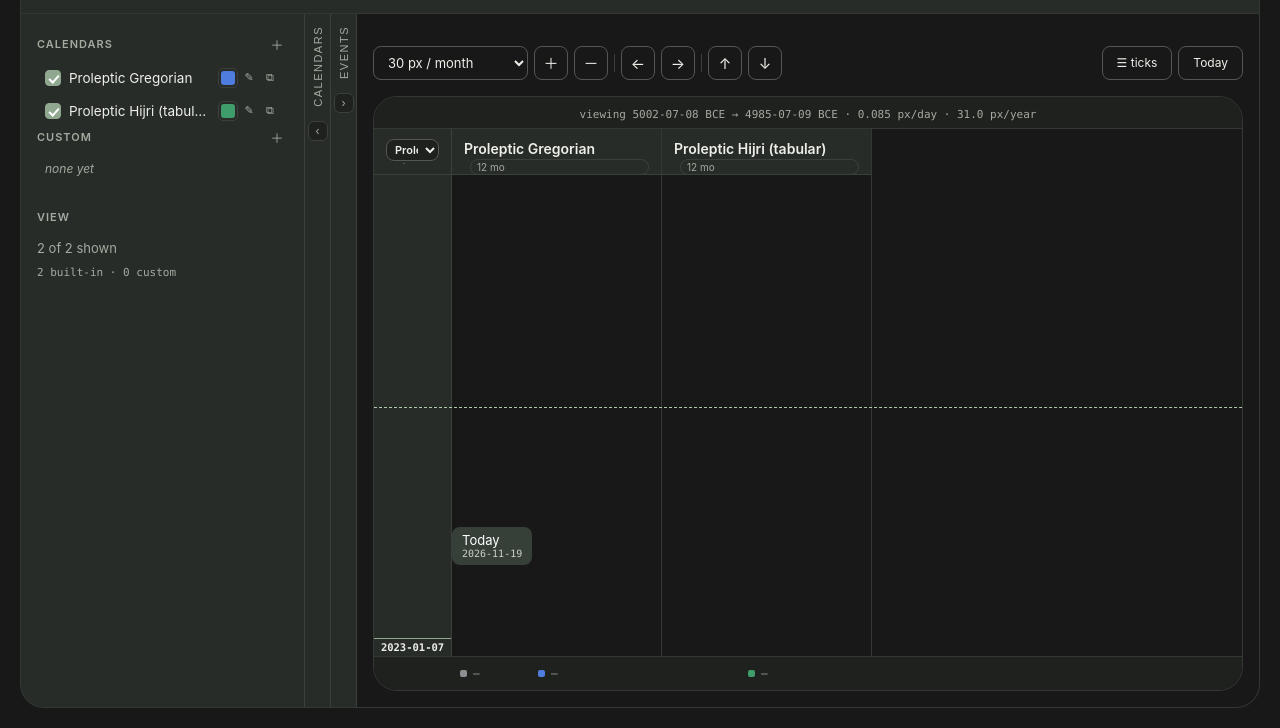
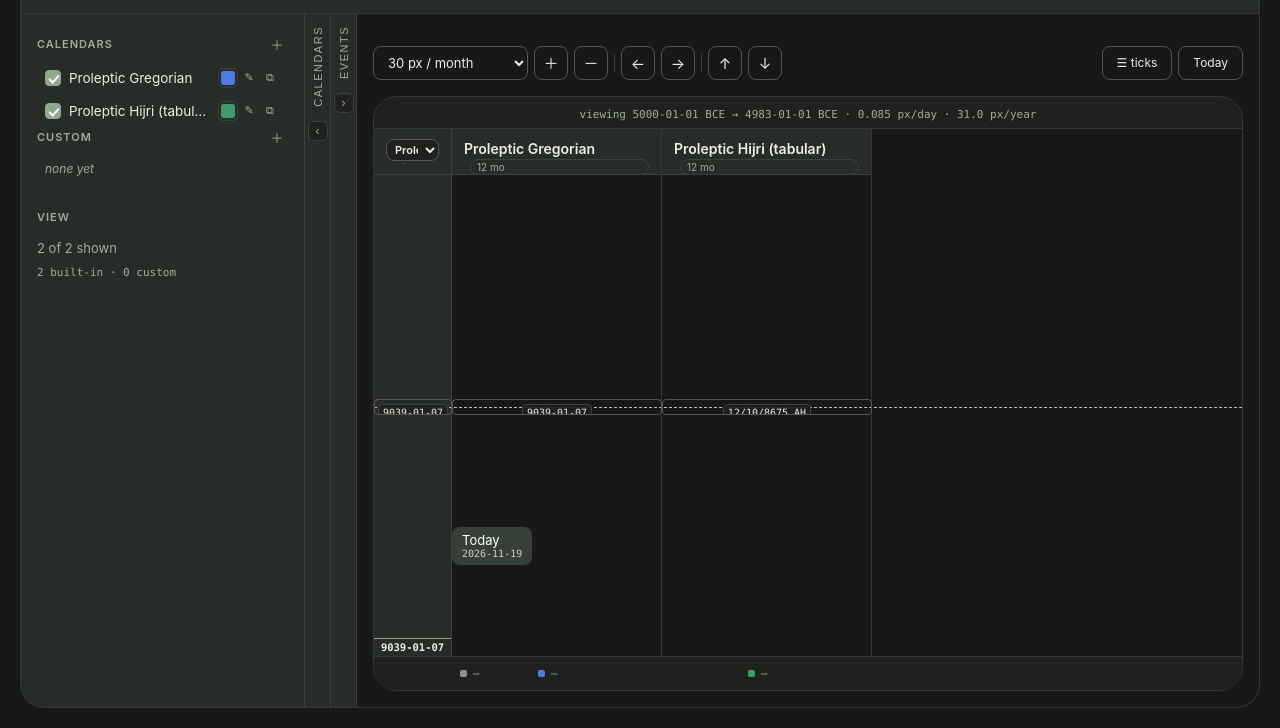
Before and after one commit to abenagainc/chronology-s, a plain HTML site: page index.html in a window 1280 px wide. Shown: the part 72-800 px from the top of the page. Drawn offline with Linux system fonts and the light colour scheme.

Commit message:
geometry rework checkpoint 1: one coordinate space, crosshair, ruler, marks
- delete bodyOffset(): it returned a scroll-CONTENT value while ~10 call sites
  treated it as VIEWPORT, so every conversion was off by a scroll position.
  Replaced with an explicit model: day2px/px2day (content<->day) plus
  contentToView/viewToContent. No other code reads scrollTop to derive a day.
- crosshair was at 217,728px (far off-screen): placeCrosshair was passed
  scrollTop+halfHeight as a VIEWPORT top. Now clientHeight/2.
- crosshair bubbles were 218,009px tall (a band over the columns) because they
  lived in #vt-inner and inherited its height. Moved to #vt-scroll's viewport
  layer, height auto/max 40px.
- ruler had 0 tick lines: it only emitted labels. It now uses the same mark set
  as the columns, ticks and labels.
- marks were generated for the wrong window (0 in view, 80 existing off-screen)
  because the year bound used MAXY_DATA=ceil(DAY_BOT/365.2425): DAY_BOT is a day
  INDEX (822), so that gave 3 and yEnd<yStart meant the loop never ran.
- marks regenerate on scroll (the scroll handler never re-rendered).
- timeline.js gets a cache-buster; it had none, so tests and Abe were both
  looking at stale code.

KNOWN BROKEN, deliberately left: zoom presets/Today do not reliably move
scrollTop (render() + the scroll handler reset it). A SELF_SCROLL guard was
tried, made it worse, and is reverted. Recorded in docs/batch5.md with the
position-based test that must be written before another attempt.

```diff
--- a/cal/styles.css
+++ b/cal/styles.css
@@ -285,16 +285,18 @@ h2 { font-size: .95rem; margin: 0; }
 .legend .cxv { font-family: var(--mono); font-size: 11px; white-space: nowrap; }
 .legend .sw { width: 7px; height: 7px; border-radius: 2px; flex: 0 0 auto; }
 
-/* crosshair bubbles: one date per calendar, over its own column */
-.cross-bubbles { position: sticky; left: 0; z-index: 10; display: flex;
-                 pointer-events: none; transform: translateY(-50%); }
+/* crosshair bubbles: a thin strip ON the line, one date per calendar.
+   Lives in the VIEWPORT layer, so its height is its own content — never the
+   content height (which produced a 218,000px band). */
+.cross-bubbles { position: absolute; top: 0; left: 0; z-index: 10;
+                 display: flex; pointer-events: none;
+                 height: auto; max-height: 40px; overflow: hidden;
+                 transform: translateY(-50%); }
 .cross-bubbles .cb { flex: 0 0 auto; text-align: center; overflow: hidden; }
-.cross-bubbles .cbv, .cross-bubbles .cb-ruler {
-  font-family: var(--mono); font-size: 10px; color: var(--text);
-  background: #1e211eee; border: 1px solid var(--border); border-radius: 4px;
-  padding: 1px 4px; white-space: nowrap; display: inline-block; }
-.cross-bubbles .cb-ruler { font-weight: 700; background: var(--panel);
-  border-color: var(--border); min-width: 62px; }
+.cross-bubbles .cbv { display: inline-block; font-family: var(--mono); font-size: 10px;
+                      color: var(--text); background: #1e211eee;
+                      border: 1px solid var(--border); border-radius: 4px;
+                      padding: 1px 4px; white-space: nowrap; }
 
 /* ---------- drawer (calendar editor) ---------- */
 .scrim { position: fixed; inset: 0; background: rgba(0,0,0,.6); z-index: 40; }
--- a/cal/timeline.js
+++ b/cal/timeline.js
@@ -43,27 +43,44 @@
   const $ = id => document.getElementById(id);
   const sc = () => $('vt-scroll');
 
-  /* Vertical offset between the scroll-content origin and a column BODY.
-     Events are positioned inside `.col-body`, which sits below the column's
-     header — so content-coordinate y = BODY_OFFSET + day2px(day). The crosshair
-     is drawn in scroll-content coordinates, so every conversion must account
-     for this offset or events sit one header-height away from the crosshair. */
-  function bodyOffset() {
-    const s = sc();
-    const body = s.querySelector('.col-body');
-    if (!body) return 0;
-    return body.getBoundingClientRect().top - s.getBoundingClientRect().top + s.scrollTop;
-  }
-  const day2px = day => (day - DAY_TOP) * PPD;
-  const px2day = px => DAY_TOP + px / PPD;
-  /* SCROLL MODEL — the one place this is defined.
-     The scrollable content = the column BODY (the day range) + one header height,
-     because every column carries a 46px header ABOVE its body. Counting only the
-     day range left the bottom ~225px unreachable, so the crosshair (pinned to
-     the viewport centre) could never reach the last ticks. */
+  /* =====================================================================
+     THE COORDINATE MODEL — the only place it is defined.
+
+     ONE space: CONTENT. A day maps to a content-y via day2px(). Content-y is
+     measured from the TOP OF #vt-inner (the scrollable content), so content-y 0
+     is the first pixel you would see if scrolled to the very top.
+
+     Viewport-y = content-y - scrollTop + HEAD_H
+       (HEAD_H because the column bodies start one header below #vt-inner's top)
+
+     Nothing else in this file may call getBoundingClientRect or read
+     scrollTop to derive a day. Everything goes through:
+        day2px / px2day     content <-> day
+        contentToView()     content -> viewport
+        viewToContent()     viewport -> content
+     Previously bodyOffset() mixed the two spaces and ~10 call sites were wrong.
+     ===================================================================== */
   const HEAD_H = 46;
+  /* DIRECTION: +1 = past on top (later days further down), -1 = future on top.
+     The ONLY place the axis direction is expressed — every other function reads
+     it, so the timeline can be flipped without touching scroll/crosshair/events. */
+  let DIRECTION = 1;
+  const day2px = day => DIRECTION * (day - DAY_TOP) * PPD;
+  const px2day = px => DAY_TOP + DIRECTION * px / PPD;
+  const contentToView = (contentY) => contentY - sc().scrollTop + HEAD_H;
+  const viewToContent = (viewY) => viewY + sc().scrollTop - HEAD_H;
+
   const bodyH = () => DAYS_TOTAL * PPD;
   const scrollH = () => bodyH() + HEAD_H;
+
+  /* The visible window in DAY indices, with a margin so ticks appear just
+     before they scroll in. The single source for every mark generator. */
+  function visibleWindow(marginPx = 400) {
+    const s = sc();
+    const topContent = s.scrollTop - marginPx;
+    const botContent = s.scrollTop + (s.clientHeight || 600) + marginPx;
+    return { lo: px2day(topContent), hi: px2day(botContent) };
+  }
 
   /* Year step for the marks: the smallest step whose spacing is >= MIN_PX apart.
      Returns {step, majorEvery} where majorEvery is how many steps make a labelled
@@ -150,8 +167,8 @@
        converted to calendar dates before being used as a year bound. */
     const s = sc();
     const margin = 400;
-    const lo = px2day(s.scrollTop - margin - bodyOffset());
-    const hi = px2day(s.scrollTop + (s.clientHeight || 600) + margin - bodyOffset());
+    const lo = px2day(s.scrollTop - margin);
+    const hi = px2day(s.scrollTop + (s.clientHeight || 600) + margin);
     const inView = (day) => day >= lo && day <= hi;
     const loY = Math.min(dayToDate(lo, cal).y, dayToDate(hi, cal).y);
     const hiY = Math.max(dayToDate(lo, cal).y, dayToDate(hi, cal).y);
@@ -190,7 +207,9 @@
       const everyN = Math.max(1, Math.round(span / density));
       let i = 0;
       const yStart = Math.max(MINY, loY - span);
-      const yEnd = Math.min(MAXY, hiY + span);
+      /* bound by the DATA range. DAY_BOT is a day INDEX (822), not a year —
+         dividing it by 365 produced MAXY_DATA=3 and the loop never ran. */
+      const yEnd = Math.min(hiY + span, MAXY);
       const start = Math.ceil(yStart / span) * span;
       for (let y = start; y <= yEnd; y += span, i++) {
         const day = dateToDay(y, 1, 1, cal);
@@ -232,10 +251,15 @@
     const rb = document.createElement('div');
     rb.className = 'ruler-body';
     rb.style.height = H + 'px';
+    // the ruler draws the SAME marks as the columns — ticks AND labels
     for (const m of rulerMarks()) {
-      if (!m.label) continue;         // minor ticks get a line, not text
+      const t = document.createElement('div');
+      t.className = 'mark ' + m.tier;
+      t.style.top = m.px + 'px';
+      rb.appendChild(t);
+      if (!m.label) continue;
       const l = document.createElement('div');
-      l.className = 'ruler-lab';
+      l.className = 'mark lab ' + m.tier;
       l.style.top = m.px + 'px';
       l.textContent = m.label;
       rb.appendChild(l);
@@ -330,33 +354,37 @@
   /* The crosshair readout: a thin bubble ON the line, one date per calendar,
      positioned over its own column. Plus a bold date inside the ruler. */
   function renderCrossBubbles() {
-    const inner = $('vt-inner');
+    /* The bubble strip lives in #vt-scroll's VIEWPORT layer, next to the
+       crosshair — NOT in #vt-inner. Inside #vt-inner it inherited the full
+       content height (218,000px) and became a band instead of a bubble. */
+    const host = sc();
     let b = $('crossBubbles');
     if (b) b.remove();
     b = document.createElement('div');
     b.id = 'crossBubbles';
     b.className = 'cross-bubbles';
-    b.style.left = RULER_W + 'px';
     const vis = visibleCals();
-    b.innerHTML = [`<span class="cb-ruler" id="cbRuler"></span>`]
+    b.innerHTML = [`<span class="cb" style="width:${RULER_W}px"><span class="cbv" id="cbRuler"></span></span>`]
       .concat(vis.map(c =>
         `<span class="cb" style="width:${COLW}px"><span class="cbv" data-cal="${esc(c.id)}">—</span></span>`))
       .join('');
-    inner.appendChild(b);
+    host.appendChild(b);
     updateCrossBubbles(LAST_CROSS_DAY);
   }
 
   function updateCrossBubbles(day) {
     const b = $('crossBubbles');
     if (b) {
-      const vis = visibleCals();
+      // sit on the crosshair line, in VIEWPORT space
+      const c = $('cross');
+      b.style.top = c ? c.style.top : '0px';
       b.querySelectorAll('.cbv').forEach(el => {
-        const c = BY_ID[el.dataset.cal] || S.calendars.find(x => x.id === el.dataset.cal);
-        el.textContent = (c && day !== null) ? safeFormatDay(day, c) : '—';
+        const c2 = BY_ID[el.dataset.cal] || S.calendars.find(x => x.id === el.dataset.cal);
+        el.textContent = (c2 && day !== null) ? safeFormatDay(day, c2) : '—';
       });
       const cr = $('cbRuler');
-      const ref = BY_ID[REF_ID] || BY_ID.gregorian;
-      if (cr && ref) cr.textContent = day === null ? '—' : safeFormatDay(day, ref);
+      const ref0 = BY_ID[REF_ID] || BY_ID.gregorian;
+      if (cr && ref0) cr.textContent = day === null ? '—' : safeFormatDay(day, ref0);
     }
     // bold date inside the ruler, at the crosshair's y
     const rd = $('rulerDate');
@@ -387,7 +415,7 @@
 
   function updateRange() {
     const s = sc();
-    const d1 = px2day(s.scrollTop - bodyOffset()), d2 = px2day(s.scrollTop + s.clientHeight - bodyOffset());
+    const d1 = px2day(s.scrollTop), d2 = px2day(s.scrollTop + s.clientHeight);
     const ref = BY_ID.gregorian;
     $('range').textContent =
       `viewing ${safeFormatDay(Math.round(d1), ref)} → ${safeFormatDay(Math.round(d2), ref)}` +
@@ -399,21 +427,22 @@
   function moveCrosshair() {
     const s = sc();
     const c = ensureCrosshair();
-    // The crosshair is a child of #vt-scroll, so its `top` is in VIEWPORT
-    // coordinates; the day map is in column-body coordinates.
+    // crosshair lives in VIEWPORT space; its day comes from the content space
     const viewY = s.scrollTop + s.clientHeight / 2;
     c.style.top = viewY + 'px';
-    // the crosshair persists: it is only ever repositioned, never hidden
     c.style.display = '';
-    const day = Math.round(px2day(viewY - bodyOffset()));
+    const day = Math.round(px2day(viewToContent(viewY)));
     LAST_CROSS_DAY = day;
     updateCrossBubbles(day);
   }
 
-  /** Place the crosshair at a viewport y (used by scroll + zoom). */
-  function placeCrosshair(viewY) {
+  /** Place the crosshair at the vertical centre of the VIEWPORT.
+     `top` is in viewport space, so scrollTop must NOT be part of it. */
+  function placeCrosshair() {
+    const s = sc();
     const c = ensureCrosshair();
-    c.style.top = viewY + 'px';
+    c.style.top = (s.clientHeight / 2) + 'px';
+    c.style.display = '';
     moveCrosshair();
   }
 
@@ -422,13 +451,22 @@
       c => ({ '&': '&amp;', '<': '&lt;', '>': '&gt;', '"': '&quot;' }[c]));
   }
 
+  /* Assign scrollTop WITHOUT triggering a re-render. NOTE: the SELF_SCROLL
+     guard this relies on was reverted — see docs/batch5.md. Presets that set
+     scrollTop after render() are currently unreliable. */
+  function setScrollTop(px) {
+    const s = sc();
+    s.scrollTop = Math.max(px, 0);
+  }
+
   function zoom(factor) {
     const s = sc();
-    const midDay = px2day(s.scrollTop + s.clientHeight / 2 - bodyOffset());
+    // keep the day under the viewport centre fixed across the zoom
+    const midDay = px2day(viewToContent(s.clientHeight / 2));
     PPD = Math.min(Math.max(PPD * factor, 0.0008), 40);
     render();
-    s.scrollTop = bodyOffset() + day2px(midDay) - s.clientHeight / 2;
-    updateRange(); placeCrosshair(s.scrollTop + s.clientHeight / 2);
+    setScrollTop(contentToView(day2px(midDay)) - s.clientHeight / 2);
+    updateRange(); placeCrosshair();
   }
 
   /* Presets are defined in PIXELS PER UNIT at exactly LABEL_MIN_PX (30): each
@@ -447,9 +485,9 @@
     PPD = Math.min(Math.max(PPD, 0.0008), 40);
     render();
     if (preset !== 'fit') {
-      s.scrollTop = bodyOffset() + day2px(today) - s.clientHeight / 2;
+      setScrollTop(contentToView(day2px(today)) - s.clientHeight / 2);
     }
-    updateRange(); placeCrosshair(s.scrollTop + s.clientHeight / 2);
+    updateRange(); placeCrosshair();
   }
 
   function bind() {
@@ -511,9 +549,11 @@
 
     s.addEventListener('scroll', () => {
       updateRange();
-      // keep the crosshair on the same DAY across a scroll (it is pinned to the
-      // viewport centre), then let the readout follow it
-      placeCrosshair(s.scrollTop + s.clientHeight / 2);
+      /* marks are generated for the VISIBLE window, so they must be
+         regenerated on scroll — otherwise they only exist for the window that
+         was visible when render() last ran (they "appear and disappear"). */
+      render();
+      placeCrosshair();
     });
     window.addEventListener('keydown', e => {
       if (e.target.matches('input,select,textarea')) return;
@@ -532,9 +572,10 @@
        - scroll/zoom drives the CROSSHAIR bubbles
        The crosshair is NOT moved by the mouse, and it never disappears. */
     s.addEventListener('pointermove', e => {
+      // pointer -> viewport y (via the scroll box) -> content -> day
       const r = s.getBoundingClientRect();
       const viewY = e.clientY - r.top;
-      const day = Math.round(px2day(viewY - bodyOffset()));
+      const day = Math.round(px2day(viewToContent(viewY)));
       LAST_CURSOR_DAY = day;
       updateCursorCoords(day);
     });
@@ -554,9 +595,9 @@
     // label threshold — so aim slightly above it.
     PPD = (LABEL_MIN_PX + 1) / 365.2425;
     render();
-    s.scrollTop = Math.max(bodyOffset() + day2px(today) - s.clientHeight * .35, 0);
+    setScrollTop(contentToView(day2px(today)) - s.clientHeight * .35);
     bind();
-    placeCrosshair(s.scrollTop + s.clientHeight / 2);
+    placeCrosshair();
   }
 
   /* Crosshair overlay: a child of #vt-scroll, so it is positioned against the
--- a/verify.js
+++ b/verify.js
@@ -61,7 +61,7 @@ console.log('\n[1] Timeline geometry (index.html)');
                'cal/panels.js', 'cal/sidebar.js']);
   const d = page.doc;
 
-  const ruler = [...d.querySelectorAll('.ruler-lab')];
+  const ruler = [...d.querySelectorAll('.mark.lab')];
   const cols = [...d.querySelectorAll('#vt-inner .col')];
   ok(ruler.length > 0, 'year ruler draws labels', ruler.length + ' labels');
   ok(cols.length === 2, 'one column per calendar', cols.length + ' columns');
```
Also changed, not shown: index.html (+1 -1 lines), 1 other file.
